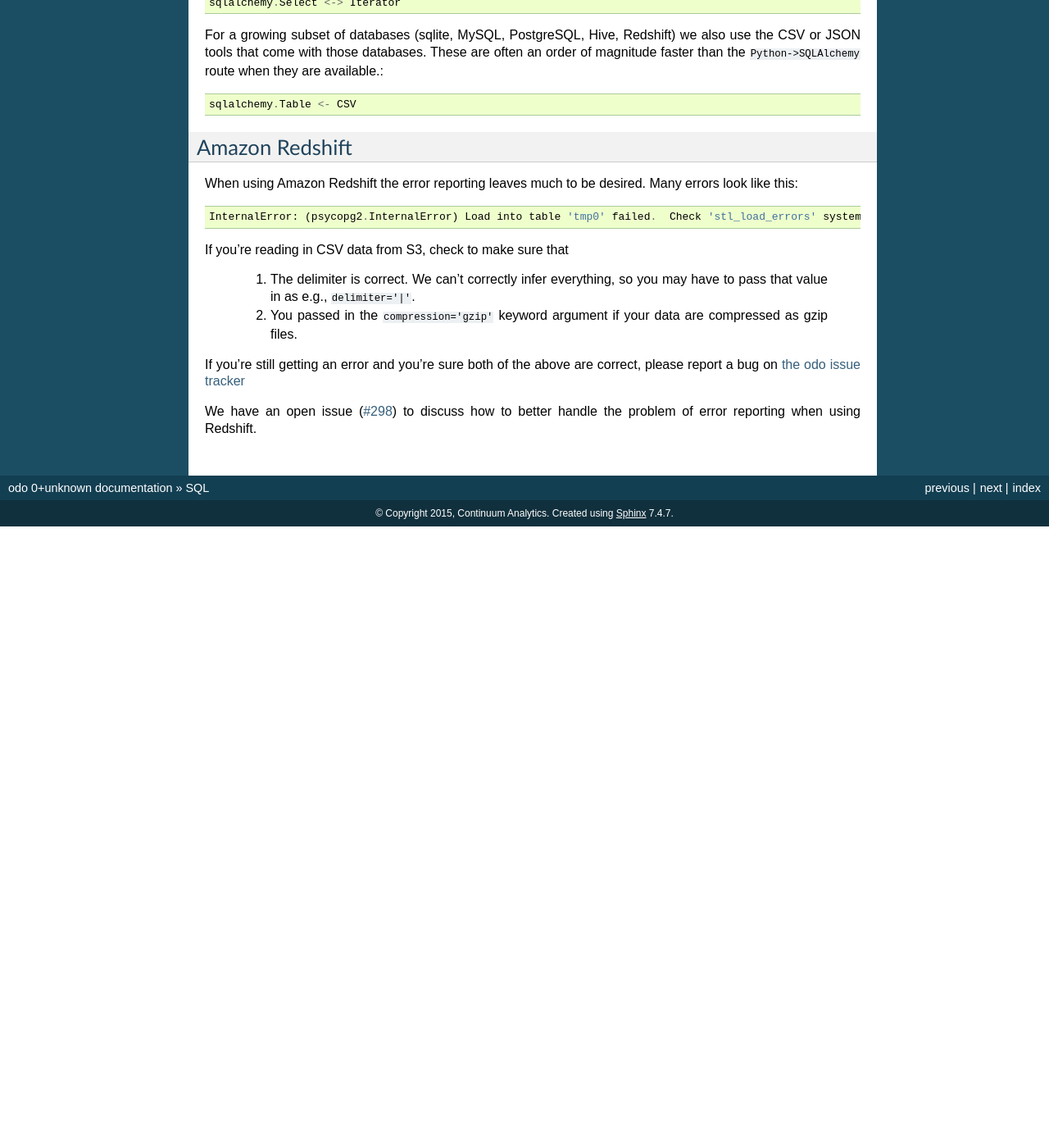
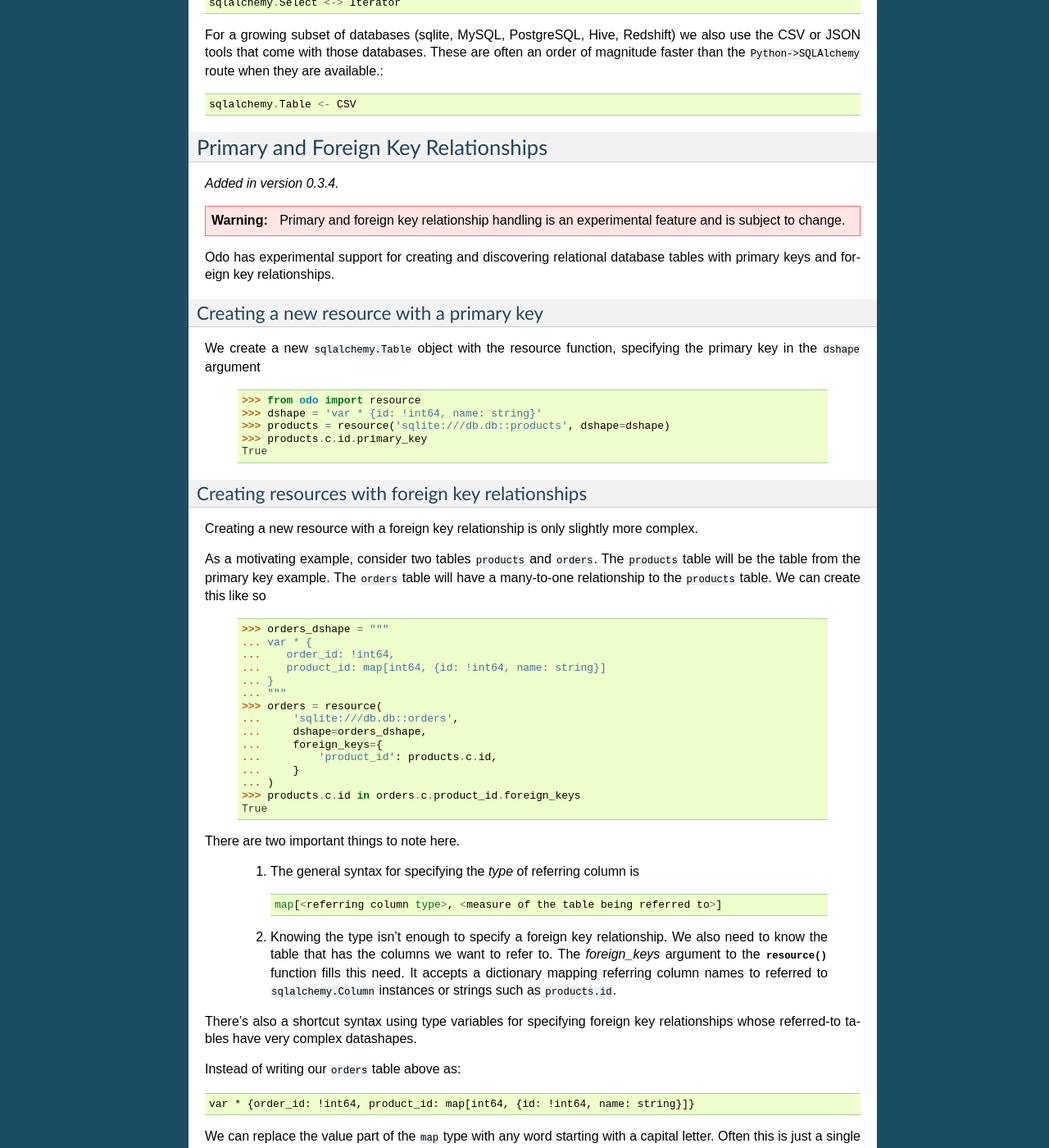
Before and after one commit to blaze/odo, a Sphinx documentation site: the page built from docs/source/sql.rst, in a window 1280 px wide and 1400 px high, scrolled down 976 px. Shown: the whole window at 82% size. Built offline with Sphinx 7.4.7, drawn with Linux system fonts in a browser that asks for light colours; before the commit the page ends 1618 px from its top, so only the background shows below that; some of the changed text lies outside the part shown.

Commit message:
Add documentation

```diff
--- a/docs/source/sql.rst
+++ b/docs/source/sql.rst
@@ -65,6 +65,93 @@ route when they are available.::
     sqlalchemy.Table <- CSV
 
 
+Primary and Foreign Key Relationships
+-------------------------------------
+
+.. versionadded:: 0.3.4
+
+.. warning::
+
+   Primary and foreign key relationship handling is an experimental feature and
+   is subject to change.
+
+Odo has experimental support for creating and discovering relational database
+tables with primary keys and foreign key relationships.
+
+Creating a new resource with a primary key
+~~~~~~~~~~~~~~~~~~~~~~~~~~~~~~~~~~~~~~~~~~
+
+We create a new ``sqlalchemy.Table`` object with the resource function,
+specifying the primary key in the ``dshape`` argument
+
+   .. code-block:: python
+
+      >>> from odo import resource
+      >>> dshape = 'var * {id: !int64, name: string}'
+      >>> products = resource('sqlite:///db.db::products', dshape=dshape)
+      >>> products.c.id.primary_key
+      True
+
+
+Creating resources with foreign key relationships
+~~~~~~~~~~~~~~~~~~~~~~~~~~~~~~~~~~~~~~~~~~~~~~~~~
+
+Creating a new resource with a foreign key relationship is only slightly more
+complex.
+
+As a motivating example, consider two tables ``products`` and ``orders``. The
+``products`` table will be the table from the primary key example. The
+``orders`` table will have a many-to-one relationship to the ``products``
+table. We can create this like so
+
+   .. code-block:: python
+
+      >>> orders_dshape = """
+      ... var * {
+      ...    order_id: !int64,
+      ...    product_id: map[int64, {id: !int64, name: string}]
+      ... }
+      ... """
+      >>> orders = resource(
+      ...     'sqlite:///db.db::orders',
+      ...     dshape=orders_dshape,
+      ...     foreign_keys={
+      ...         'product_id': products.c.id,
+      ...     }
+      ... )
+      >>> products.c.id in orders.c.product_id.foreign_keys
+      True
+
+There are two important things to note here.
+
+   1. The general syntax for specifying the *type* of referring column is
+
+      .. code-block:: python
+
+         map[<referring column type>, <measure of the table being referred to>]
+
+   2. Knowing the type isn't enough to specify a foreign key relationship. We
+      also need to know the table that has the columns we want to refer to. The
+      `foreign_keys` argument to the :func:`~odo.resource.resource` function
+      fills this need. It accepts a dictionary mapping referring column
+      names to referred to ``sqlalchemy.Column`` instances or strings such as
+      ``products.id``.
+
+There's also a shortcut syntax using type variables for specifying foreign
+key relationships whose referred-to tables have very complex datashapes.
+
+Instead of writing our ``orders`` table above as::
+
+   var * {order_id: !int64, product_id: map[int64, {id: !int64, name: string}]}
+
+We can replace the value part of the ``map`` type with any word starting with a
+capital letter. Often this is just a single capital letter such as ``T``::
+
+   var * {order_id: !int64, product_id: map[int64, T]}
+
+Finally, note that discovery of primary and foreign keys is done automatically,
+if they already exist in the database.
+
 Amazon Redshift
 ---------------
 
```
